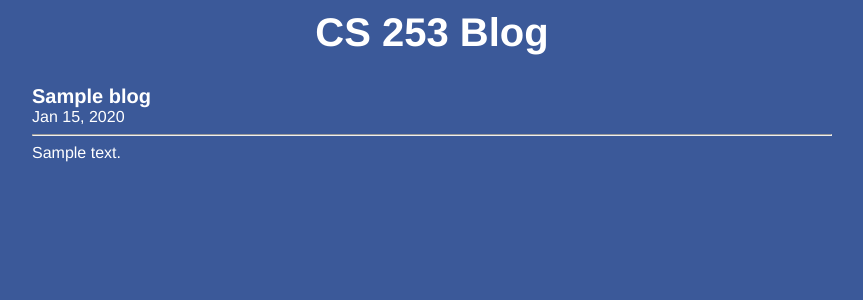
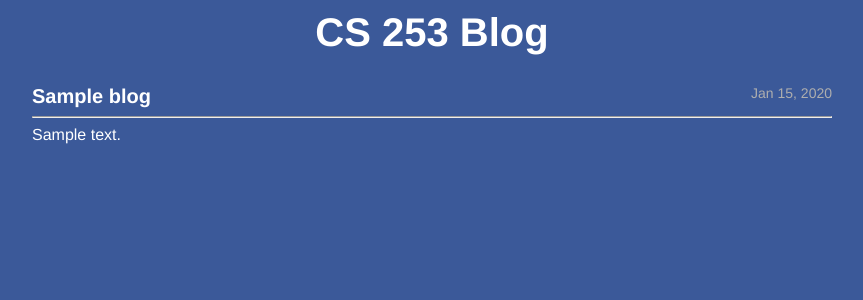
Before and after one commit to vjdhama/dhamajinja, a Python web app: template templates/blogs.html in a window 1280 px wide. Shown: the top 300 px of the page, without its empty margins (208-1071 px from the left). Run offline with Jinja, Linux system fonts and the light colour scheme; the template is opened without the code that fills it: most values are stand-ins (such as "Sample title", 1, 10 or a date in 2020).

Commit message:
blog page changed

```diff
--- a/templates/blogs.html
+++ b/templates/blogs.html
@@ -24,18 +24,22 @@
     .blog{
         margin : 0 auto;
         width : 800px;
-        margin-bottom : 30px;
+        margin-bottom : 40px;
     }
     .blog-heading{
-        display: block;
+        width : 100%;
+        margin : 0 auto;
     }
     .blog-title{
+        width : 80%;
         font-weight : bold;;
         font-size : 20px;
-        width : 50%;
+        display : inline-block;
     }
     .blog-date{
-        width : 50%;
+        float : right;
+        color : #AEAEAE;
+        font-size : 14px;
     }
     </style>
     <body>
```
